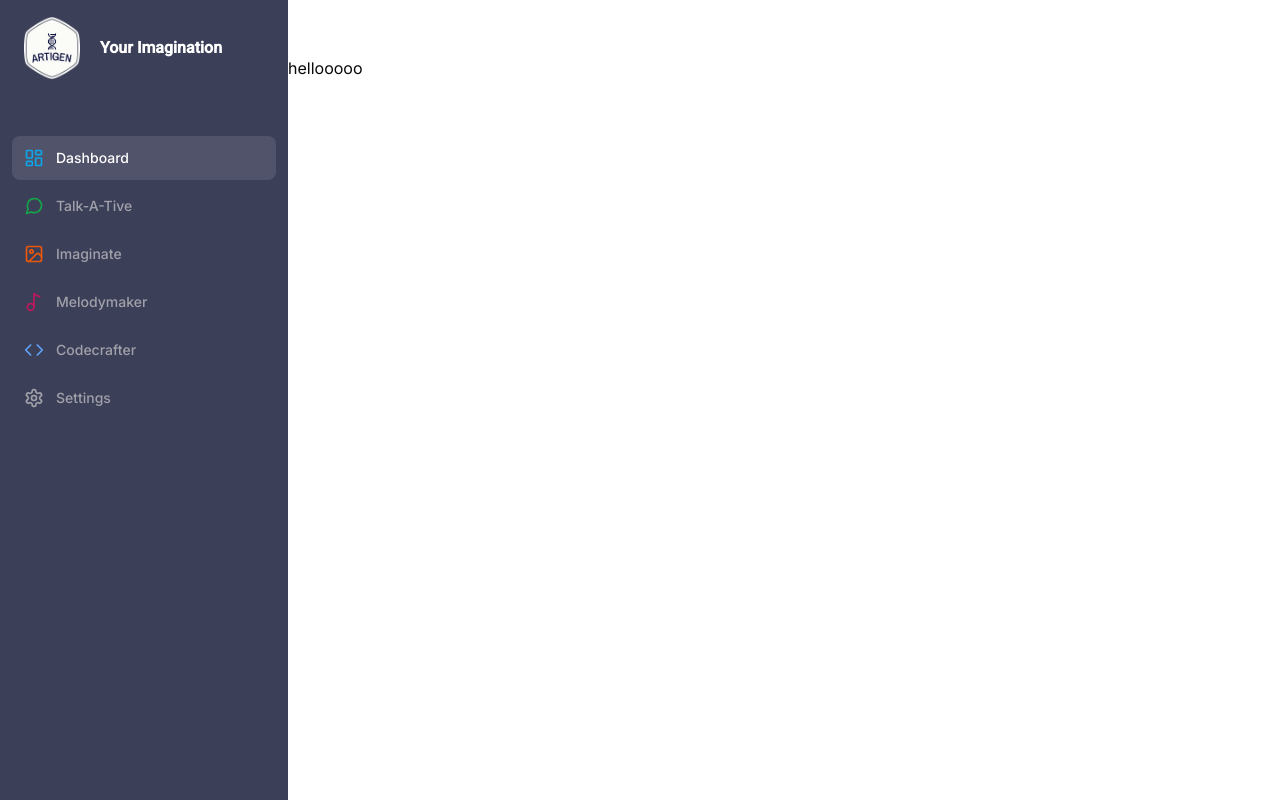
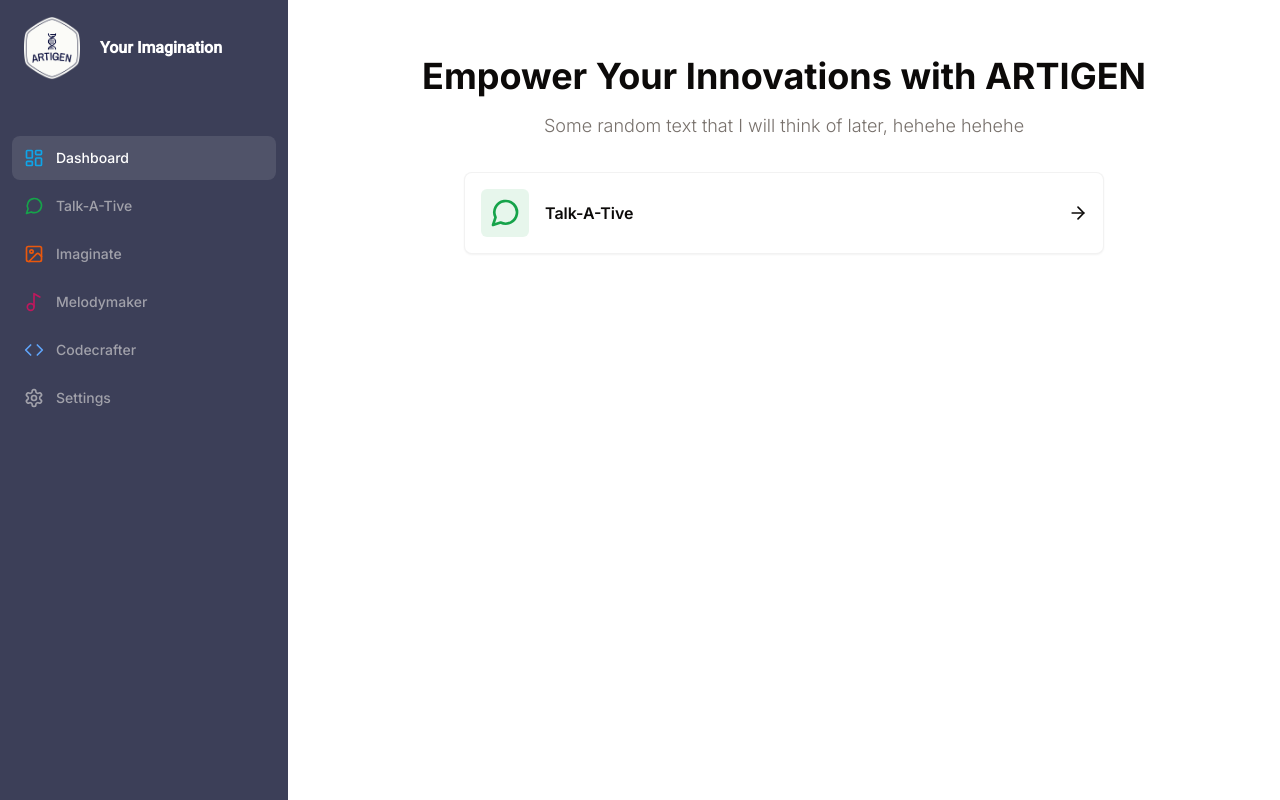
Before and after one commit to Ujjwalsharma7/ArtiGen, a Next.js app: page /dashboard in a window 1280 px wide. Built offline with nearby package versions, Linux system fonts and the light colour scheme.

Commit message:
added tool layout in dashboard

```diff
--- a/app/(dashboard)/(routes)/dashboard/page.tsx
+++ b/app/(dashboard)/(routes)/dashboard/page.tsx
@@ -1,5 +1,50 @@
-const page = () => {
-  return <div>hellooooo</div>;
+"use client";
+
+import { ArrowRight, MessageCircleIcon } from "lucide-react";
+import { cn } from "@/lib/utils";
+
+import { Card } from "@/components/ui/card";
+const tools = [
+  {
+    label: "Talk-A-Tive",
+    icon: MessageCircleIcon,
+    href: "/talkative",
+    color: "text-green-600",
+    bgColor: "bg-green-600/10",
+  },
+];
+
+const DashboardPage = () => {
+  return (
+    <div>
+      <div className=" mb-8 space-y-4">
+        <h2 className="text-2xl md:text-4xl font-bold text-center">
+          Empower Your Innovations with ARTIGEN
+        </h2>
+        <p className=" text-muted-foreground font-light text-sm md:text-lg text-center">
+          Some random text that I will think of later, hehehe hehehe
+        </p>
+      </div>
+      <div className="px-4 md:px-28 lg:px-44 space-y-4">
+        {tools.map((tool) => (
+          <Card
+            key={tool.href}
+            className="p-4 border-black/5 items-center justify-between hover:shadow-md transition cursor-pointer"
+          >
+            <div className="flex items-center gap-x-4">
+              <div className={cn("p-2 w-fit rounded-md", tool.bgColor)}>
+                <tool.icon className={cn("w-8 h-8", tool.color)} />
+              </div>
+              <div className=" font-semibold">{tool.label}</div>
+              <div className=" absolute right-10 lg:right-48">
+                <ArrowRight className="w-5 h-5 " />
+              </div>
+            </div>
+          </Card>
+        ))}
+      </div>
+    </div>
+  );
 };
 
-export default page;
+export default DashboardPage;
--- /dev/null
+++ b/components/ui/card.tsx
@@ -0,0 +1,79 @@
+import * as React from "react"
+
+import { cn } from "@/lib/utils"
+
+const Card = React.forwardRef<
+  HTMLDivElement,
+  React.HTMLAttributes<HTMLDivElement>
+>(({ className, ...props }, ref) => (
+  <div
+    ref={ref}
+    className={cn(
+      "rounded-lg border bg-card text-card-foreground shadow-sm",
+      className
+    )}
+    {...props}
+  />
+))
+Card.displayName = "Card"
+
+const CardHeader = React.forwardRef<
+  HTMLDivElement,
+  React.HTMLAttributes<HTMLDivElement>
+>(({ className, ...props }, ref) => (
+  <div
+    ref={ref}
+    className={cn("flex flex-col space-y-1.5 p-6", className)}
+    {...props}
+  />
+))
+CardHeader.displayName = "CardHeader"
+
+const CardTitle = React.forwardRef<
+  HTMLParagraphElement,
+  React.HTMLAttributes<HTMLHeadingElement>
+>(({ className, ...props }, ref) => (
+  <h3
+    ref={ref}
+    className={cn(
+      "text-2xl font-semibold leading-none tracking-tight",
+      className
+    )}
+    {...props}
+  />
+))
+CardTitle.displayName = "CardTitle"
+
+const CardDescription = React.forwardRef<
+  HTMLParagraphElement,
+  React.HTMLAttributes<HTMLParagraphElement>
+>(({ className, ...props }, ref) => (
+  <p
+    ref={ref}
+    className={cn("text-sm text-muted-foreground", className)}
+    {...props}
+  />
+))
+CardDescription.displayName = "CardDescription"
+
+const CardContent = React.forwardRef<
+  HTMLDivElement,
+  React.HTMLAttributes<HTMLDivElement>
+>(({ className, ...props }, ref) => (
+  <div ref={ref} className={cn("p-6 pt-0", className)} {...props} />
+))
+CardContent.displayName = "CardContent"
+
+const CardFooter = React.forwardRef<
+  HTMLDivElement,
+  React.HTMLAttributes<HTMLDivElement>
+>(({ className, ...props }, ref) => (
+  <div
+    ref={ref}
+    className={cn("flex items-center p-6 pt-0", className)}
+    {...props}
+  />
+))
+CardFooter.displayName = "CardFooter"
+
+export { Card, CardHeader, CardFooter, CardTitle, CardDescription, CardContent }
```
